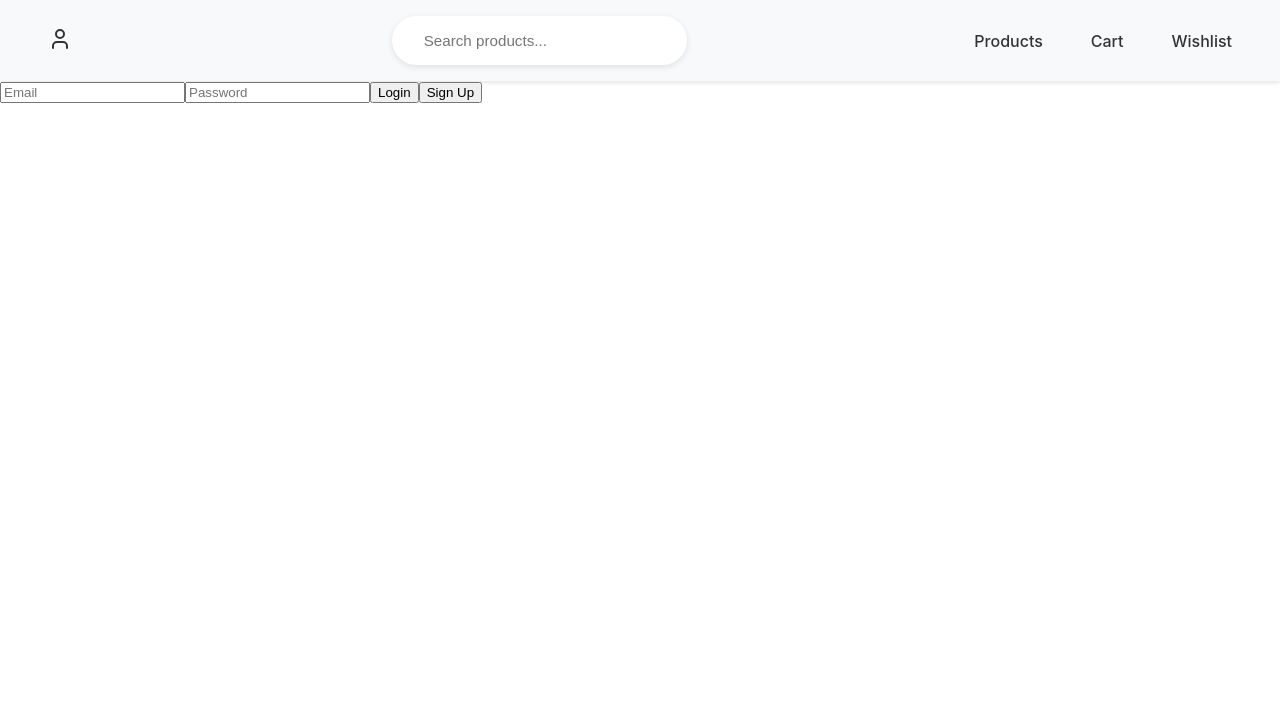
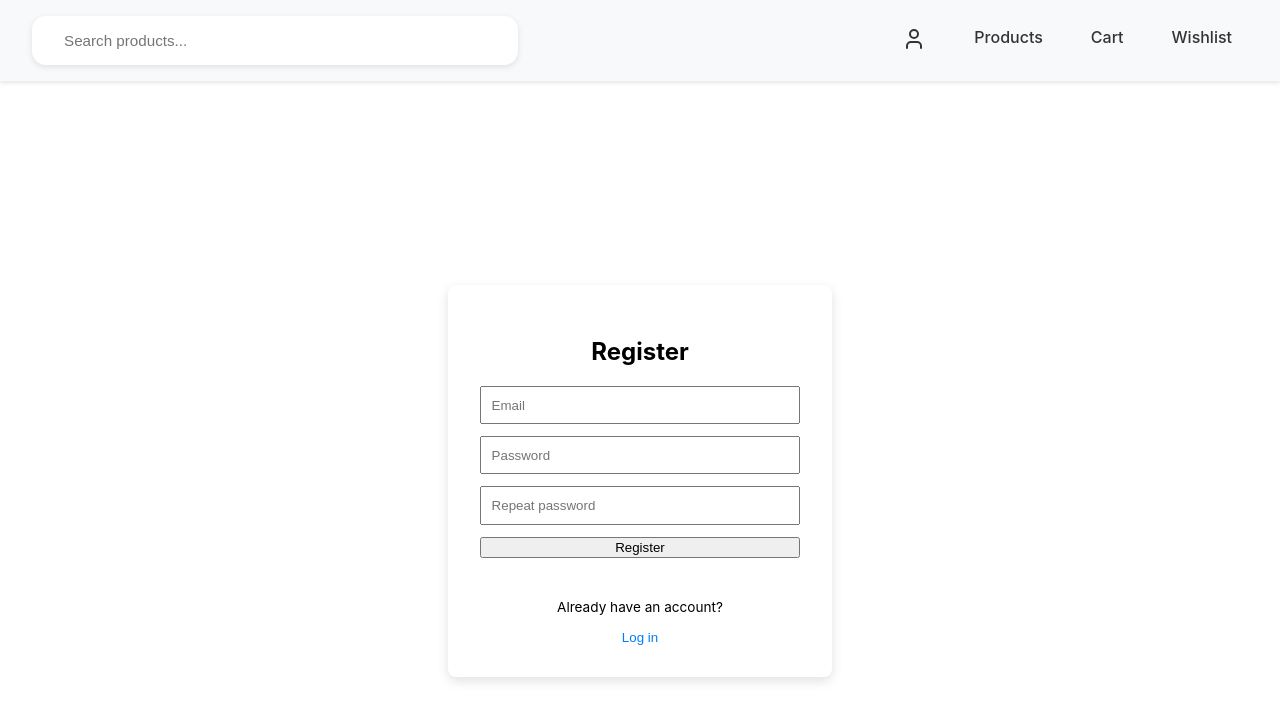
Before and after one commit to AlexanderRyb/neocommerce, a React (Create React App) app: page /Login in a window 1280 px wide. Shown: the top 720 px of the page. Built offline with nearby package versions, Linux system fonts and the light colour scheme; no server answers.

Commit message:
login logic

```diff
--- a/src/Components/Login/Login.jsx
+++ b/src/Components/Login/Login.jsx
@@ -1,54 +1,95 @@
 import { useState } from "react";
 import { useContextStore } from "../../Context/CommerceContext";
+import "./styles.css"
+
 const Login = () => {
   const [email, setEmail] = useState("");
   const [password, setPassword] = useState("");
+  const [repeatPassword, setRepeatPassword] = useState("");
+  const [mode, setMode] = useState("register"); // "register" | "login"
+
   const { login, signup, logout, user } = useContextStore();
 
   const handleSubmit = async (e) => {
     e.preventDefault();
-    console.log("Email:", email); // Log email value
-    console.log("Password:", password); // Log password value
 
-    if (!email || !password) {
-      console.error("Missing email or password");
-      return;
-    }
+    if (!email || !password) return;
 
     try {
-      await login(email, password);
+      if (mode === "login") {
+        await login(email, password);
+      } else {
+        if (password !== repeatPassword) return;
+        await signup(email, password);
+      }
     } catch (error) {
-      console.error("Login failed", error);
-    }
-  };
-
-  const handleSignup = async (e) => {
-    e.preventDefault();
-    try {
-      await signup(email, password);
-      console.log("Signup successful");
-    } catch (error) {
-      console.error("Signup failed", error);
+      console.error("Auth failed", error);
     }
   };
 
   if (user) {
     return (
-      <div>
-        <h1>Welcome, {user.email}!</h1>
-        <button onClick={logout}>Logout</button>
-
+      <div className="auth-page">
+        <div className="auth-card">
+          <h2>Welcome, {user.email}</h2>
+          <button onClick={logout}>Logout</button>
+        </div>
       </div>
     );
   }
+
   return (
-    <form onSubmit={handleSubmit}>
-      <input type="email" placeholder="Email" value={email} onChange={(e) => setEmail(e.target.value)} required />
-      <input type="password" placeholder="Password" value={password} onChange={(e) => setPassword(e.target.value)} required />
-      <button type="submit">Login</button>
-      <button type="button" onClick={handleSignup}>Sign Up</button>
+    <div className="auth-page">
+      <form className="auth-card" onSubmit={handleSubmit}>
+        <h2>{mode === "register" ? "Register" : "Login"}</h2>
 
-    </form>
+        <input
+          type="email"
+          placeholder="Email"
+          value={email}
+          onChange={(e) => setEmail(e.target.value)}
+          required
+        />
+
+        <input
+          type="password"
+          placeholder="Password"
+          value={password}
+          onChange={(e) => setPassword(e.target.value)}
+          required
+        />
+
+        {mode === "register" && (
+          <input
+            type="password"
+            placeholder="Repeat password"
+            value={repeatPassword}
+            onChange={(e) => setRepeatPassword(e.target.value)}
+            required
+          />
+        )}
+
+        <button type="submit">
+          {mode === "register" ? "Register" : "Login"}
+        </button>
+
+        <div className="auth-switch">
+          <p>
+            {mode === "register"
+              ? "Already have an account?"
+              : "Don't have an account?"}
+          </p>
+          <button
+            type="button"
+            onClick={() =>
+              setMode(mode === "register" ? "login" : "register")
+            }
+          >
+            {mode === "register" ? "Log in" : "Register"}
+          </button>
+        </div>
+      </form>
+    </div>
   );
 };
 
--- /dev/null
+++ b/src/Components/Login/styles.css
@@ -0,0 +1,39 @@
+.auth-page {
+  min-height: 100vh;
+  display: flex;
+  align-items: center;
+  justify-content: center;
+}
+
+.auth-card {
+  width: 320px;
+  padding: 2rem;
+  display: flex;
+  flex-direction: column;
+  gap: 0.75rem;
+  background: white;
+  border-radius: 8px;
+  box-shadow: 0 4px 12px rgba(0,0,0,0.12);
+  text-align: center;
+}
+
+.auth-card h2 {
+  margin-bottom: 0.5rem;
+}
+
+.auth-card input {
+  padding: 0.6rem;
+}
+
+.auth-switch {
+  margin-top: 1rem;
+  font-size: 0.85rem;
+}
+
+.auth-switch button {
+  background: none;
+  border: none;
+  color: #007bff;
+  cursor: pointer;
+  padding: 0;
+}
--- a/src/Components/Navigation/Navigation.jsx
+++ b/src/Components/Navigation/Navigation.jsx
@@ -12,18 +12,15 @@ function Navigation() {
   return (
 
     <nav className="nav-container">
+
+    <div className="search-group">
+    <Searchbar onSearch={setSearchTerm} />
+    </div>
+
     <div className="nav-group">
       <Link to="/login" className="nav-link">
       <User></User>
-
       </Link>
-    </div>
-    <div className="search-group">
-    <Searchbar onSearch={setSearchTerm} />
-
-    </div>
-
-    <div className="nav-group">
       <Link to="/" className="nav-link">Products</Link>
       <Link to="/cart" className="nav-link">Cart</Link>
       <Link to="/wishlist" className="nav-link">Wishlist</Link>
--- a/src/Components/Navigation/styles.css
+++ b/src/Components/Navigation/styles.css
@@ -23,16 +23,20 @@
   .nav-link:hover {
     background-color: #e9ecef;
   }
+  .search-group {
+    display: flex;
+    width: 40%;
+  }
   .searchbar {
     display: flex;
     align-items: center;
     justify-content: center;
     background-color: #fff;
     padding: 0.5rem 1rem;
-    border-radius: 999px; /* pill shape */
+    border-radius: 14px;
     box-shadow: 0 2px 6px rgba(0, 0, 0, 0.1);
     width: 100%;
-    max-width: 300px;
+    max-width: 600px;
   }
 
   .searchbar input {
--- a/src/Components/ProductCard/styles.css
+++ b/src/Components/ProductCard/styles.css
@@ -8,6 +8,9 @@
   box-shadow: 0 2px 5px rgba(0, 0, 0, 0.1);
   text-align: center;
   align-items: stretch;
+}
+.product-card:hover {
+  box-shadow: 0 4px 10px rgba(0, 0, 0, 0.2);
 }
 .product-card img,
 .product-card h3 {
```
